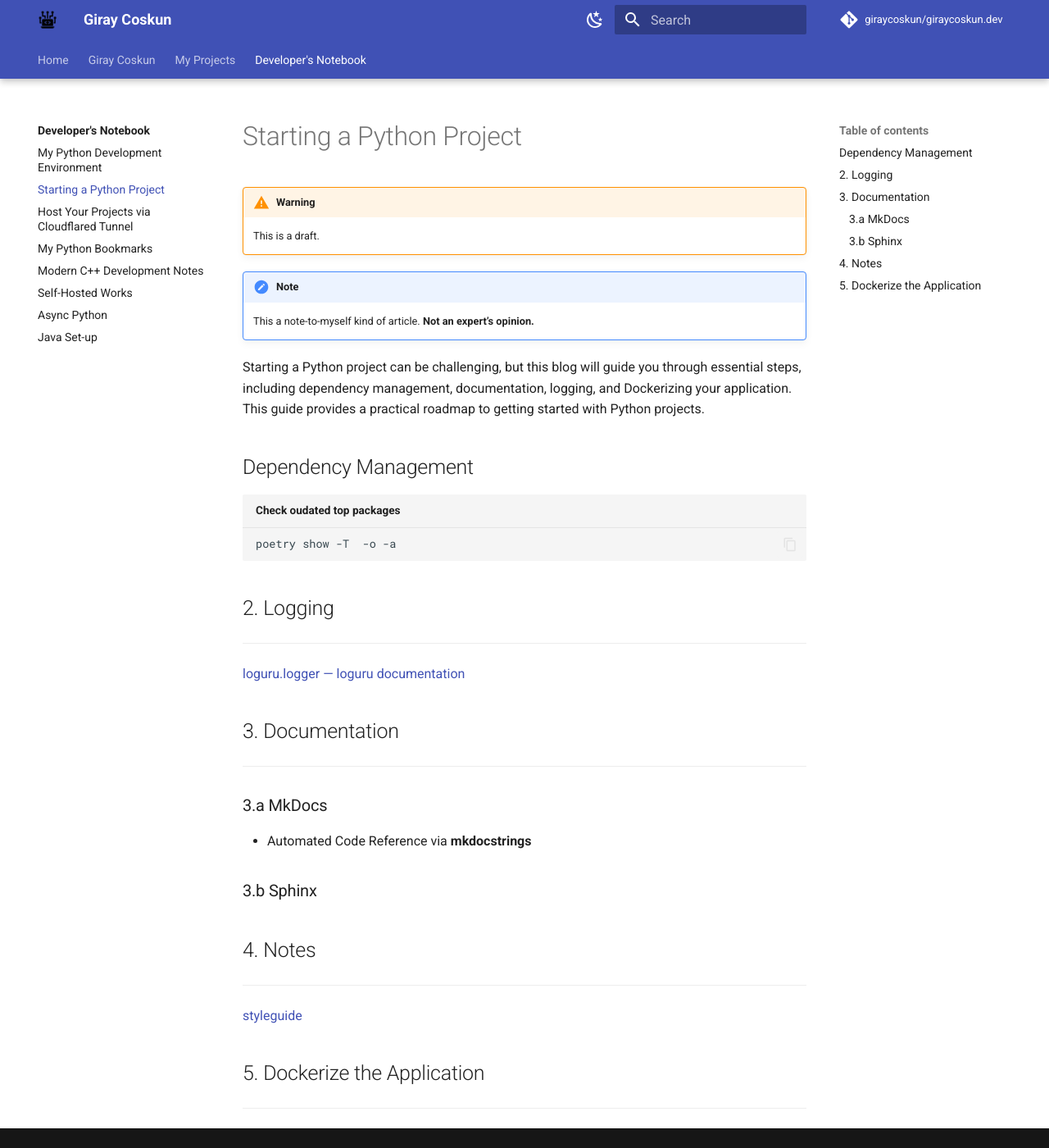
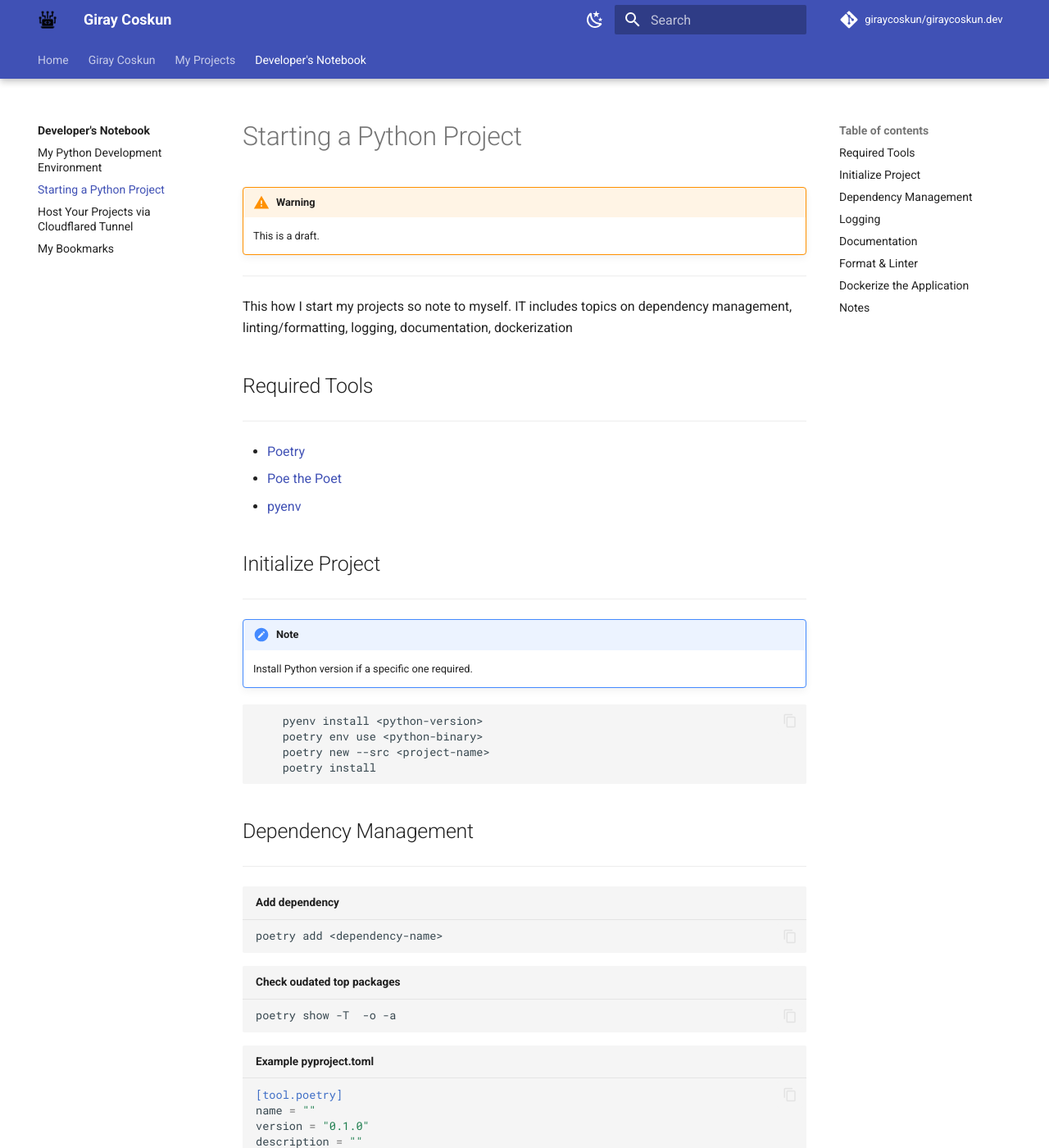
Before and after one commit to giraycoskun/giraycoskun.dev, an MkDocs documentation site: the page built from docs/developers-notebook/starting-python-project.md, in a window 1280 px wide and 1400 px high. Shown: the whole window at 82% size. Built offline with MkDocs 1.6.1 and Material for MkDocs 9.7.7, drawn with Linux system fonts in a browser that asks for light colours; comment, search, counter and statistics services are not loaded; some of the changed text lies outside the part shown.

Commit message:
Add new blog 4 & Update blog 2

````diff
--- a/docs/developers-notebook/starting-python-project.md
+++ b/docs/developers-notebook/starting-python-project.md
@@ -3,41 +3,93 @@
 !!! warning
     This is a draft.
 
+---
 
+
+This how I start my projects so note to myself. IT includes topics on dependency management, linting/formatting, logging, documentation, dockerization
+
+## Required Tools
+---
+- [Poetry](https://python-poetry.org/)
+- [Poe the Poet](https://poethepoet.natn.io/index.html#)
+- [pyenv](https://github.com/pyenv/pyenv)
+
+## Initialize Project
+---
 !!! note
+    Install Python version if a specific one required.
 
-    This a note-to-myself  kind of article. **Not an expert’s opinion.**
-
-Starting a Python project can be challenging, but this blog will guide you through essential steps, including dependency management, documentation, logging, and Dockerizing your application. This guide provides a practical roadmap to getting started with Python projects.
+```zsh
+    pyenv install <python-version>
+    poetry env use <python-binary>
+    poetry new --src <project-name>
+    poetry install
+```
 
 ## Dependency Management
+---
+
+```zsh title="Add dependency"
+poetry add <dependency-name>
+```
 
 ```zsh title="Check oudated top packages"
 poetry show -T  -o -a
 ```
 
-## 2. Logging
+```toml title="Example pyproject.toml"
+[tool.poetry]
+name = ""
+version = "0.1.0"
+description = ""
+authors = ["giraycoskun <giraycoskun.dev@gmail.com>"]
+license = "MIT"
+readme = "README.md"
+homepage = "https://www.giraycoskun.dev/"
+repository = "https://github.com/giraycoskun/giraycoskun.dev"
+documentation = "https://www.giraycoskun.dev/"
+keywords = ["python", "mkdocs", "website"]
+packages = []
 
+[tool.poetry.dependencies]
+python = "3.12"
+
+[tool.poetry.group.docs.dependencies]
+mkdocs = "^1.5.3"
+
+[tool.poetry.group.test.dependencies]
+pytest=""
+
+[tool.poetry.group.dev.dependencies]
+black = "^23.11.0"
+pylint = "^3.0.2"
+
+[tool.poe.tasks]
+serve = "mkdocs serve"
+
+[build-system]
+requires = ["poetry-core"]
+build-backend = "poetry.core.masonry.api"
+```
+
+## Logging
 ---
 
 [loguru.logger — loguru  documentation](https://loguru.readthedocs.io/en/stable/api/logger.html)
 
-## 3. Documentation
-
+## Documentation
 ---
-
-### 3.a MkDocs
 
 - Automated Code Reference via **mkdocstrings**
 
-### 3.b Sphinx
 
-## 4. Notes
-
+## Format & Linter
 ---
 
 [styleguide](https://google.github.io/styleguide/pyguide.html)
 
-## 5. Dockerize the Application
+## Dockerize the Application
+---
 
+## Notes
 ---
--- a/mkdocs.yml
+++ b/mkdocs.yml
@@ -90,8 +90,8 @@ nav:
     - developers-notebook/my-python-development-environment.md
     - developers-notebook/starting-python-project.md
     - developers-notebook/host-your-projects.md
-    - developers-notebook/my-python-bookmarks.md
-    - developers-notebook/modern-cpp-development.md
-    - developers-notebook/self-hosted.md
-    - developers-notebook/async-python.md
-    - developers-notebook/java-in-macos.md
+    - developers-notebook/my-bookmarks.md
+    # - developers-notebook/modern-cpp-development.md
+    # - developers-notebook/self-hosted.md
+    # - developers-notebook/async-python.md
+    # - developers-notebook/java-in-macos.md
````
Also changed, not shown: docs/developers-notebook/index.md (+9 -5 lines), docs/developers-notebook/my-bookmarks.md (added, +66 -0 lines), docs/developers-notebook/my-python-bookmarks.md (deleted, +0 -30 lines), docs/developers-notebook/my-python-development-environment.md (+1 -1 lines).
